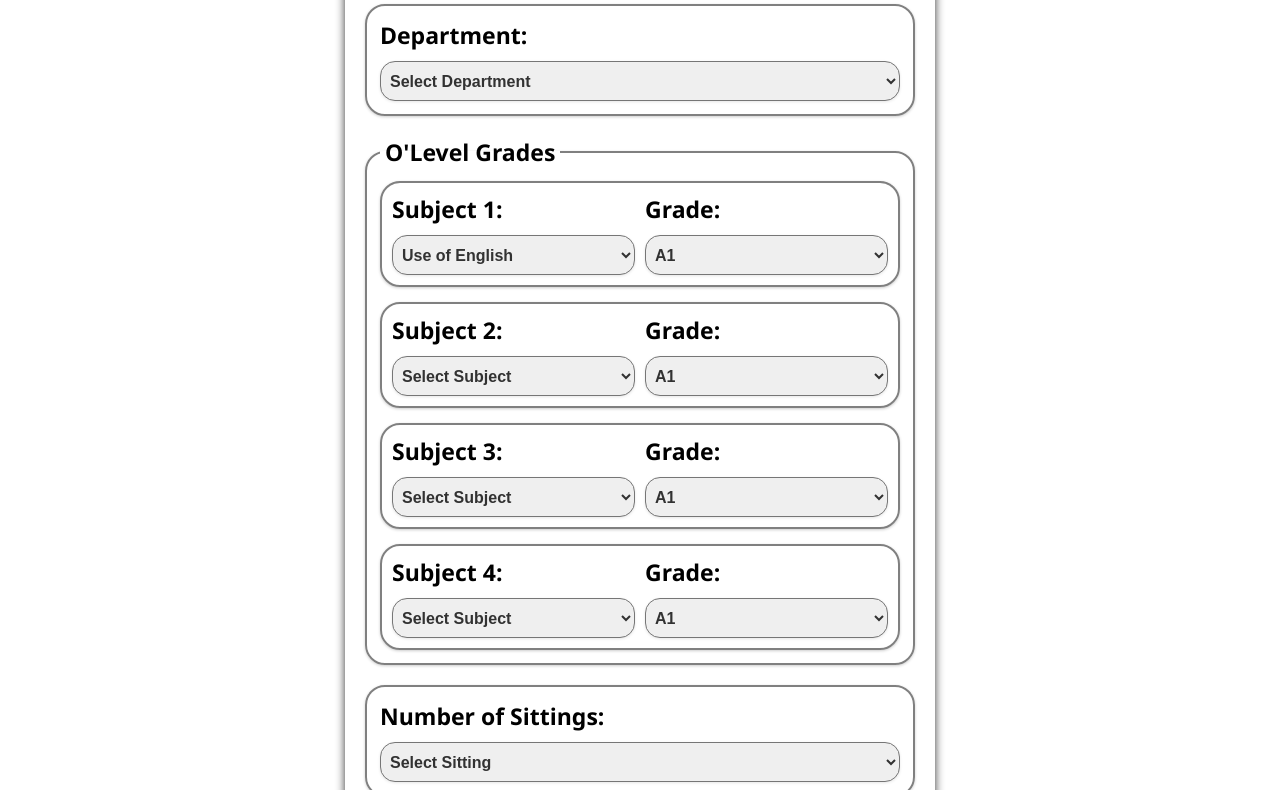
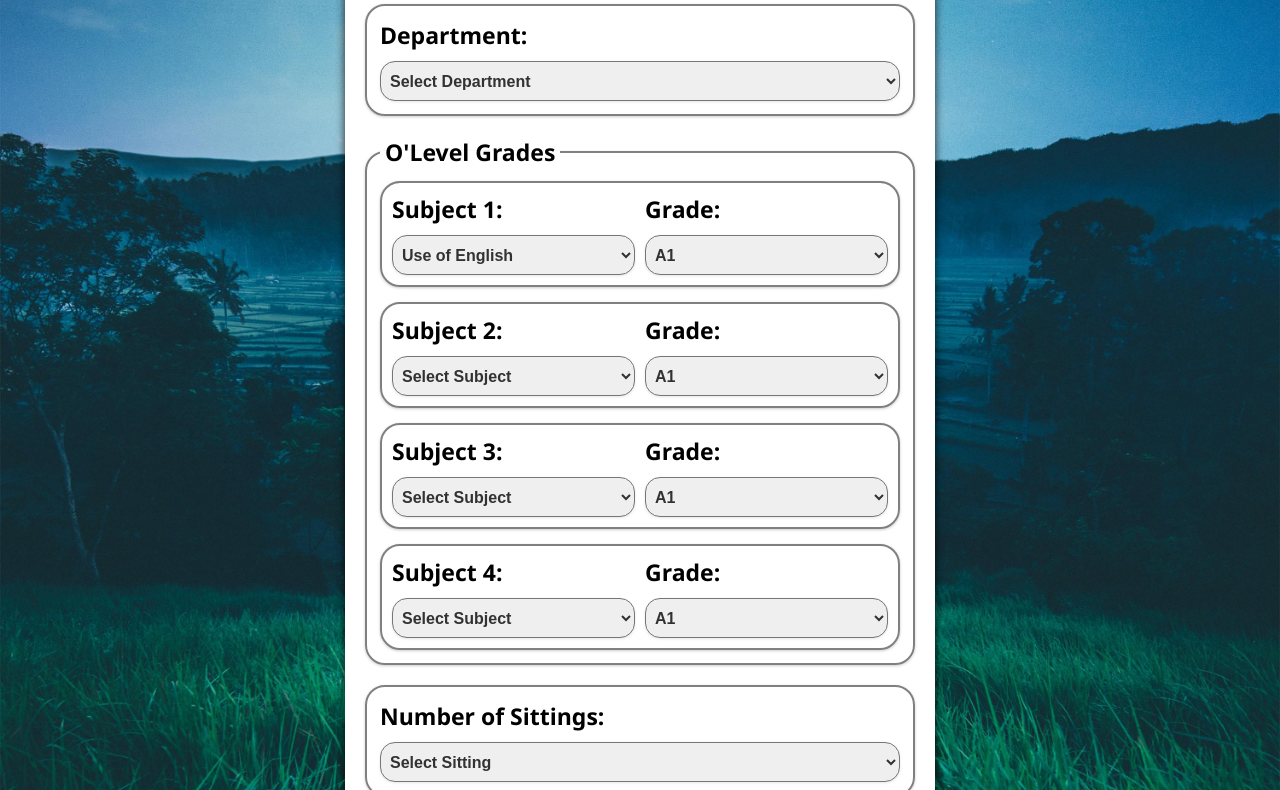
Before and after one commit to Twigstin/Screening-Calculator-App, a plain HTML site: page index.html in a window 1280 px wide. Shown: the part 324-1114 px from the top of the page. Drawn offline with Linux system fonts and the light colour scheme.

Commit message:
Update index.html

```diff
--- a/index.html
+++ b/index.html
@@ -6,7 +6,10 @@
         <title>FUTO Aggregate Screening Score Calculator</title>
         <link rel="stylesheet" href="screen.css">
     </head>
-    <body>
+    <body style="background-image: url('screenFiles/pexels-aronvisuals-1743165.jpg');
+    background-repeat: no-repeat;
+    background-size: cover;
+    background-position: center;">
         <!--for the logo-->
         <div id="logo"><img src="screenFiles/FUTO_logo.png" id="logo-image" alt="image of futo logo" loading="lazy"></div>
         <main>
```
